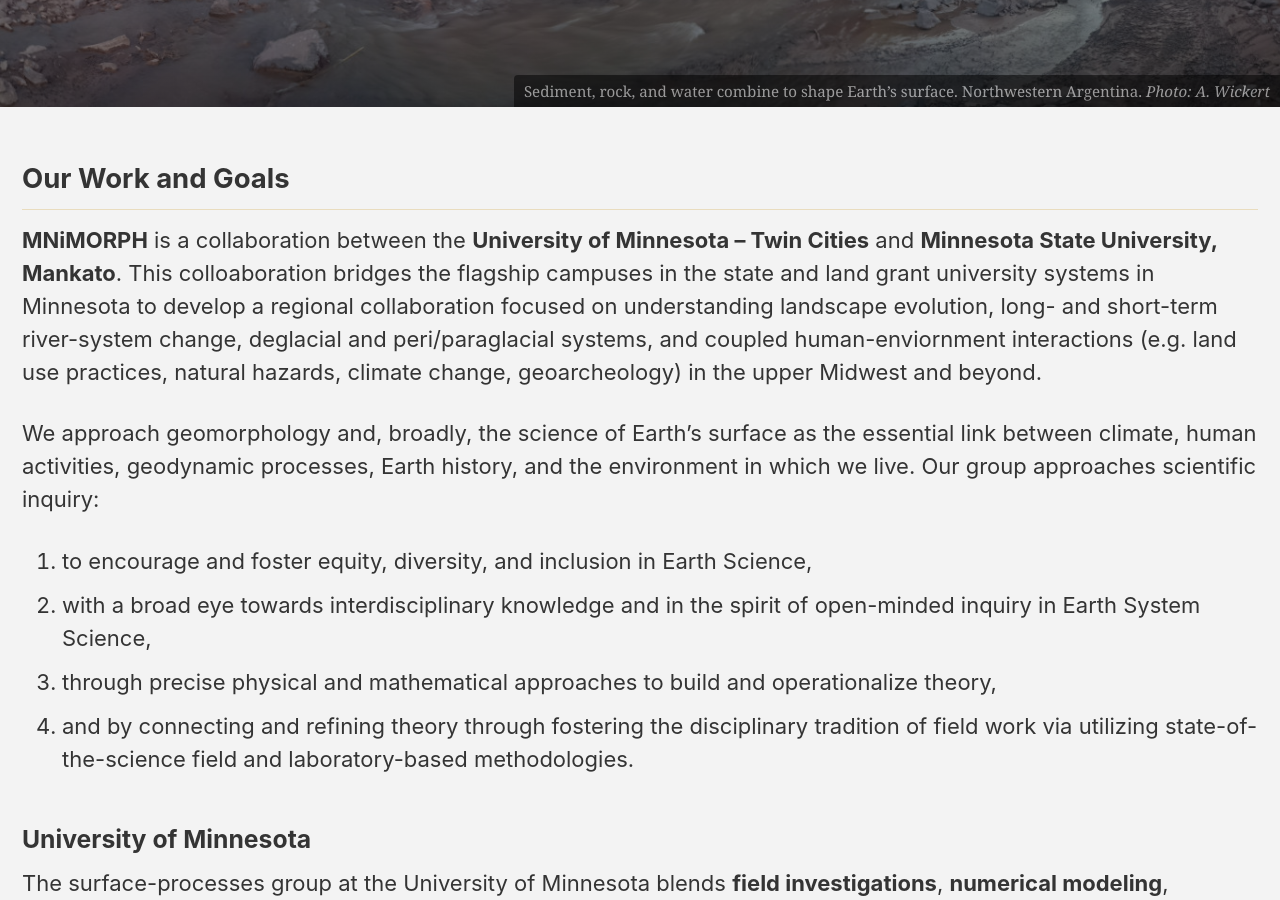
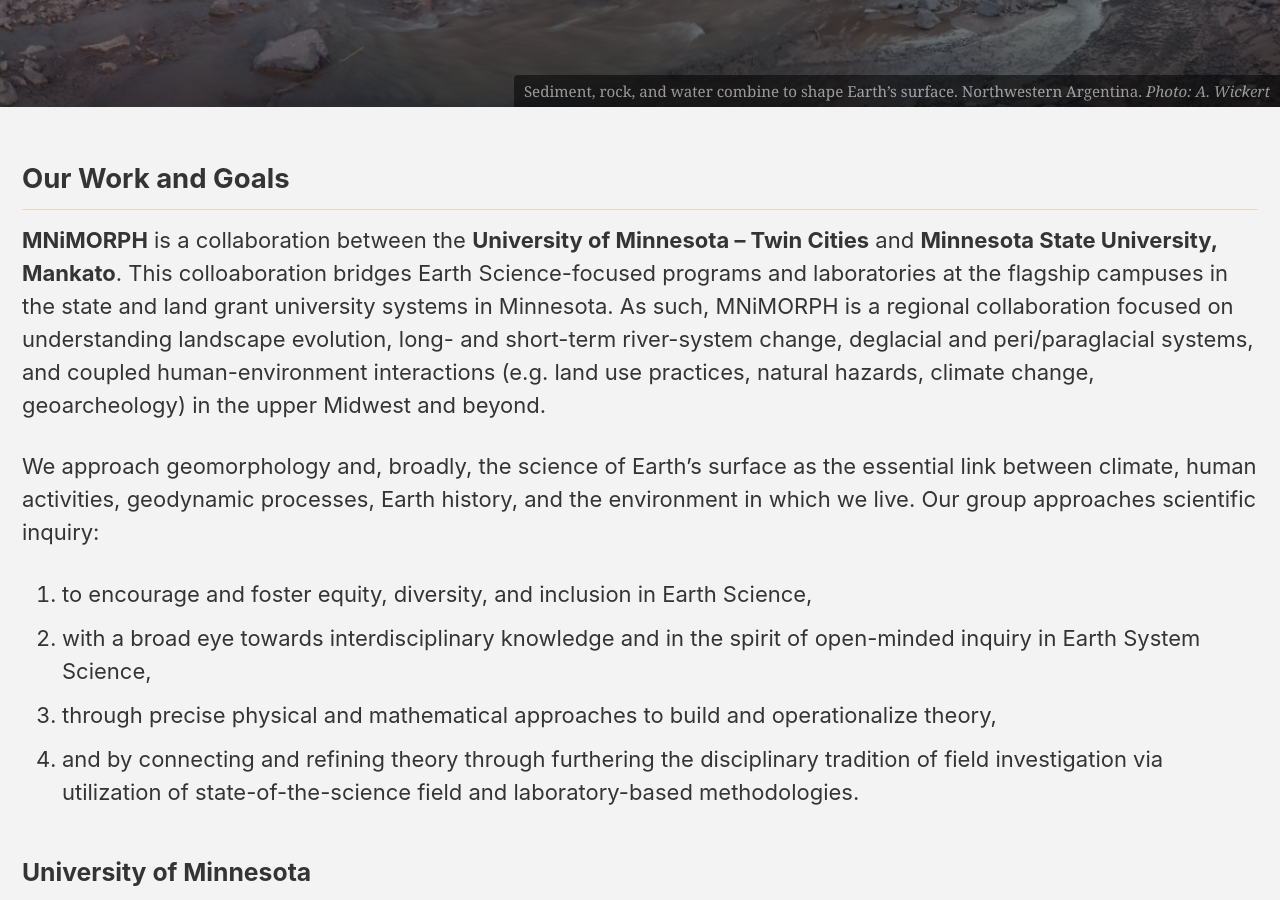
Before and after one commit to MNiMORPH/MNiMORPH.github.io, a Jekyll site: the page built from _pages/index.md, in a window 1280 px wide and 900 px high, scrolled down 272 px. Built offline with Jekyll 4.4.1, drawn with Linux system fonts in a browser that asks for light colours; cached includes are drawn as plain includes; nearby versions of some CDN libraries.

Commit message:
Update index.md

```diff
--- a/_pages/index.md
+++ b/_pages/index.md
@@ -17,13 +17,13 @@ excerpt: Minnesotans Mulling over Rivers, Particles, & Hillslopes<br />
 
 ## Our Work and Goals
 
-**MNiMORPH** is a collaboration between the **University of Minnesota – Twin Cities** and **Minnesota State University, Mankato**. This colloaboration bridges the flagship campuses in the state and land grant university systems in Minnesota to develop a regional collaboration focused on understanding landscape evolution, long- and short-term river-system change, deglacial and peri/paraglacial systems, and coupled human-enviornment interactions (e.g. land use practices, natural hazards, climate change, geoarcheology) in the upper Midwest and beyond.
+**MNiMORPH** is a collaboration between the **University of Minnesota – Twin Cities** and **Minnesota State University, Mankato**. This colloaboration bridges Earth Science-focused programs and laboratories at the flagship campuses in the state and land grant university systems in Minnesota. As such, MNiMORPH is a regional collaboration focused on understanding landscape evolution, long- and short-term river-system change, deglacial and peri/paraglacial systems, and coupled human-environment interactions (e.g. land use practices, natural hazards, climate change, geoarcheology) in the upper Midwest and beyond.
 
 We approach geomorphology and, broadly, the science of Earth's surface as the essential link between climate, human activities, geodynamic processes, Earth history, and the environment in which we live. Our group approaches scientific inquiry:
 1. to encourage and foster equity, diversity, and inclusion in Earth Science,
 2. with a broad eye towards interdisciplinary knowledge and in the spirit of open-minded inquiry in Earth System Science,
 3. through precise physical and mathematical approaches to build and operationalize theory,
-4. and by connecting and refining theory through fostering the disciplinary tradition of field work via utilizing state-of-the-science field and laboratory-based methodologies.
+4. and by connecting and refining theory through furthering the disciplinary tradition of field investigation via utilization of state-of-the-science field and laboratory-based methodologies.
 
 ### University of Minnesota
 
```
